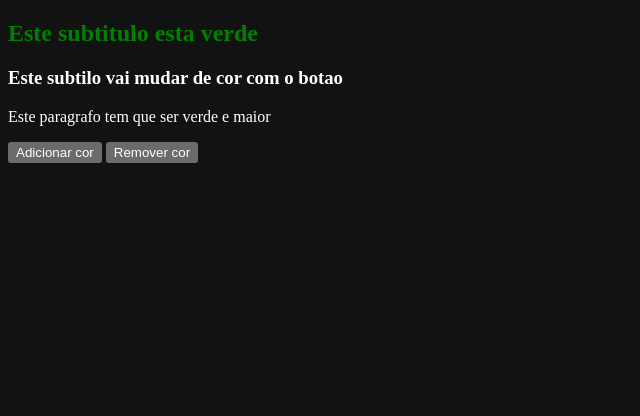
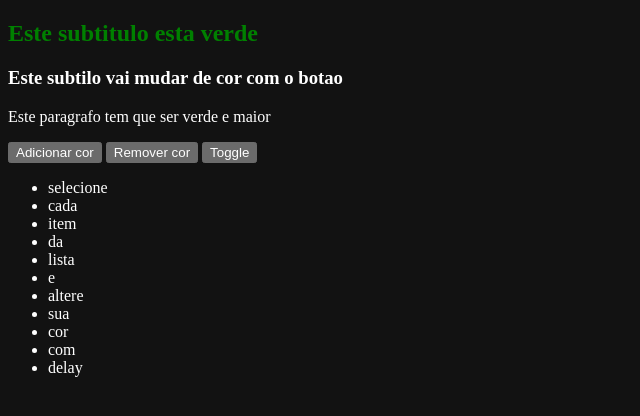
Before and after one commit to rarfel/exercicioJquery, a plain HTML site: page ApresentandoJquery/index.html in a window 1280 px wide. Shown: the whole page, without its empty margins (0-640 px from the left). Drawn offline with nearby package versions, Linux system fonts and the light colour scheme.

Commit message:
Update index.html

```diff
--- a/ApresentandoJquery/index.html
+++ b/ApresentandoJquery/index.html
@@ -16,5 +16,19 @@
     <p>Este paragrafo tem que ser verde e maior</p>
     <button onclick="addColor()">Adicionar cor</button>
     <button onclick="removeColor()">Remover cor</button>
+    <button onclick="toggle()">Toggle</button>
+    <ul>
+        <li>selecione</li>
+        <li>cada</li>
+        <li>item</li>
+        <li>da</li>
+        <li>lista</li>
+        <li>e</li>
+        <li>altere</li>
+        <li>sua</li>
+        <li>cor</li>
+        <li>com</li>
+        <li>delay</li>
+    </ul>
 </body>
 </html>
```
